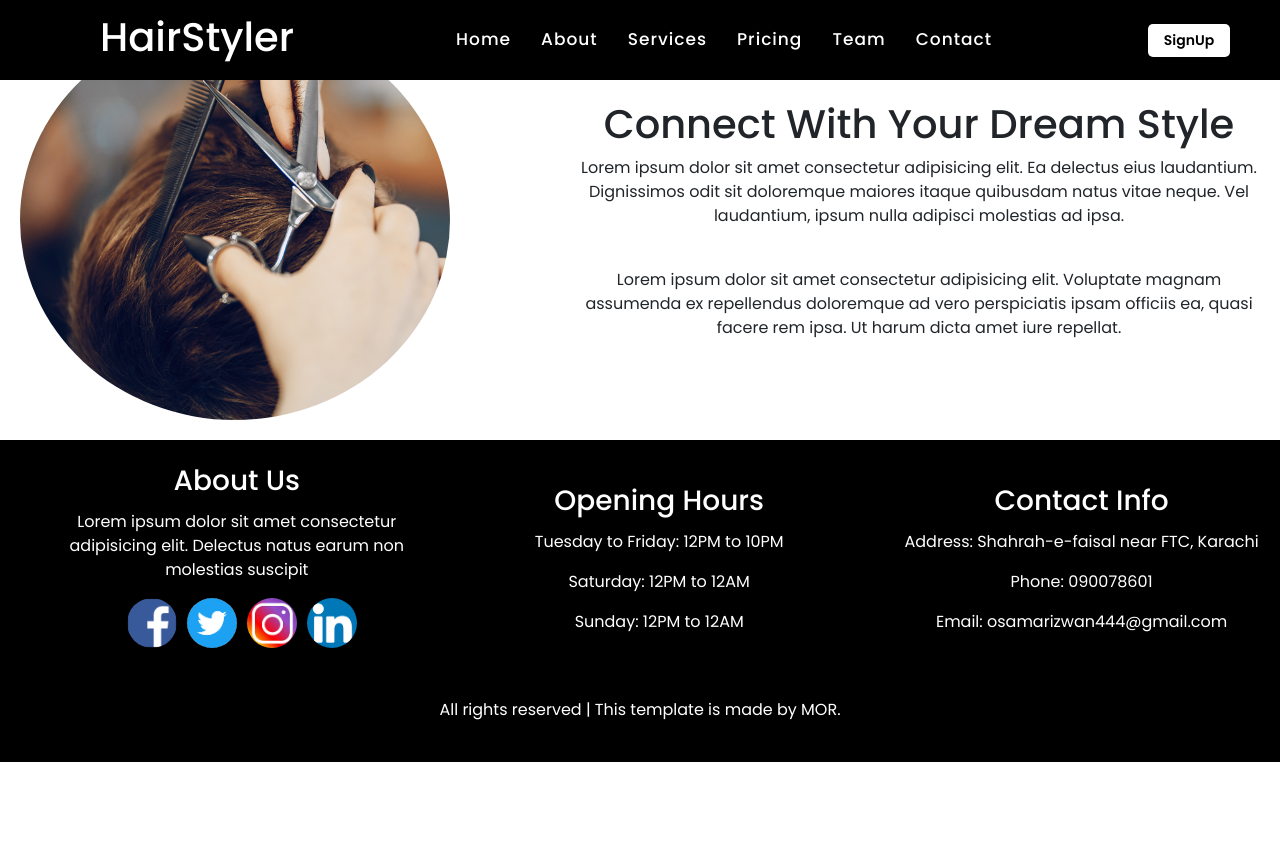
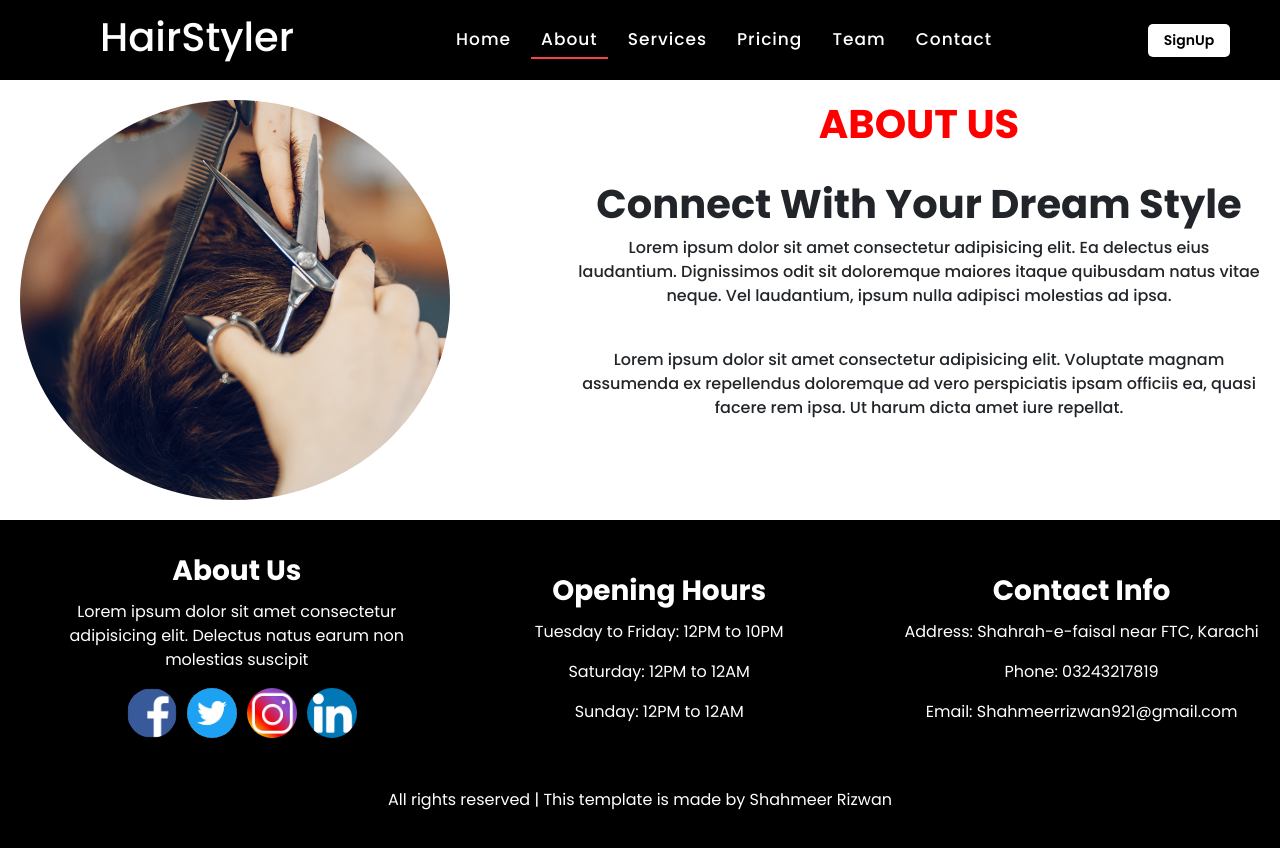
Before and after one commit to shahmeerrizwan/Barber-Website-React, a React (Create React App) app: page /about in a window 1280 px wide. Shown: the top 848 px of the page. Before the commit the page ends 800 px from the top, so only its background shows below. Built offline with nearby package versions, Linux system fonts and the light colour scheme.

Commit message:
Barber-Website-React

```diff
--- a/src/Components/Footer.js
+++ b/src/Components/Footer.js
@@ -34,13 +34,13 @@ export default function Footer() {
                 <div className="card-body">
                     <h3 className="card-title">Contact Info</h3>
                     <p className="text">Address: Shahrah-e-faisal near FTC, Karachi</p>
-                    <p className="text">Phone: 090078601</p>
-                    <p className="text">Email: osamarizwan444@gmail.com</p>
+                    <p className="text">Phone: 03243217819</p>
+                    <p className="text">Email: Shahmeerrizwan921@gmail.com</p>
                 </div>
             </div>
 
             <div><br /><br />
-                <p id="rights">All rights reserved | This template is made by MOR.</p><br />
+                <p id="rights">All rights reserved | This template is made by Shahmeer Rizwan</p><br />
             </div>
 
         </div>
--- a/src/Components/Navbar.css
+++ b/src/Components/Navbar.css
@@ -5,10 +5,14 @@
   box-sizing: border-box;
   font-family: "Poppins", sans-serif;
 }
+body {
+  padding-top: 80px;
+}
 nav {
   display: flex;
   height: 80px;
   position: fixed;
+  top: 0;
   width: 100%;
   background-color: #000000;
   align-items: center;
@@ -32,6 +36,7 @@ nav {
   font-size: 18px;
   cursor: pointer;
 }
+
 .btn-signup {
   padding: 6px;
   width: 82px;
@@ -76,21 +81,22 @@ nav ul li a {
 nav ul li a:hover {
   color: white !important;
 }
-nav ul li::before {
+nav ul li .active::before {
   content: "";
   position: absolute;
   left: 0;
   bottom: 0;
-  width: 0%;
+  width: 100%;
   height: 2px;
-  top: 33px;
+  top: 40px;
   background-color: #f94242;
   transition: width 0.5s ease;
 }
 
-nav ul li:hover::before {
-  width: 100%;
+nav ul li .active:hover::before {
+  width: 0%;
 }
+
 nav .menu-btn i {
   color: #ffffff !important;
   font-size: 22px;
--- a/src/Components/Navbar.js
+++ b/src/Components/Navbar.js
@@ -1,7 +1,7 @@
 
 import React, { useState, useEffect } from 'react';
 import './Navbar.css';
-import { Link } from 'react-router-dom';
+import { Link, NavLink } from 'react-router-dom';
 
 const Navbar = () => {
     const [menuOpen, setMenuOpen] = useState(false);
@@ -35,12 +35,12 @@ const Navbar = () => {
                     </div>
                 </label>
                 <ul>
-                    <li><Link to="/" onClick={handleMenuItemClick}>Home</Link></li>
-                    <li><Link to="/about" onClick={handleMenuItemClick}>About</Link></li>
-                    <li><Link to="/services" onClick={handleMenuItemClick}>Services</Link></li>
-                    <li><Link to="/pricing" onClick={handleMenuItemClick}>Pricing</Link></li>
-                    <li><Link to="/team" onClick={handleMenuItemClick}>Team</Link></li>
-                    <li><Link to="/contact" onClick={handleMenuItemClick}>Contact</Link></li>
+                    <li><NavLink activeclassname="active" to="/" onClick={handleMenuItemClick}>Home</NavLink></li>
+                    <li><NavLink to="/about" onClick={handleMenuItemClick}>About</NavLink></li>
+                    <li><NavLink to="/services" onClick={handleMenuItemClick}>Services</NavLink></li>
+                    <li><NavLink to="/pricing" onClick={handleMenuItemClick}>Pricing</NavLink></li>
+                    <li><NavLink to="/team" onClick={handleMenuItemClick}>Team</NavLink></li>
+                    <li><NavLink to="/contact" onClick={handleMenuItemClick}>Contact</NavLink></li>
                     <li onClick={handleMenuItemClick}>  <button className='btn btn-signup show'>SignUp</button></li>
                 </ul>
                 <div className='btn-main hide'>
--- a/src/Components/Slider.js
+++ b/src/Components/Slider.js
@@ -1,4 +1,6 @@
 import React from 'react'
+import { Link } from 'react-router-dom';
+
 
 export default function Slider() {
     return (
@@ -8,8 +10,8 @@ export default function Slider() {
                 <br />
                 <h1>GOOD LOOK GUARANTEED</h1><br />
                 <p>Lorem ipsum dolor sit, amet consectetur adipisicing elit. Suscipit, sint. Illum reprehenderit eius fugit et est vel, voluptatem facere illo. Voluptas nihil porro optio animi totam eaque deleniti dolores quasi.</p><br />
-                <button className="btn">Make an appointment</button>&nbsp;&nbsp;
-                <button className="btn">Contact Us</button>
+                <button className="btn"><Link to="/contact">Make an appointment</Link></button>&nbsp;&nbsp;
+                <button className="btn"><Link to="/contact">Contact Us</Link></button>
             </div>
 
             <div id="sliderimg"></div>
--- a/src/index.css
+++ b/src/index.css
@@ -14,13 +14,12 @@
   background-image: url(./Images/banner_bg.png);
   background-repeat: no-repeat;
   background-size: cover;
-  margin-top: 85px;
 }
 
 #slidertext {
   float: left;
   width: 55%;
-  margin: 40vh auto 0px 10px;
+  margin: 25vh auto 0px 10px;
   padding-left: 10px;
 }
 
@@ -34,13 +33,15 @@
 }
 
 .btn a {
-  color: rgb(255, 255, 255);
+  color: rgb(0, 0, 0);
 }
 
 a:hover {
   text-decoration: none;
 }
-
+.btn a:hover {
+  color: white;
+}
 .btn:hover {
   color: rgb(255, 255, 255) !important;
   background-color: #f94242;
@@ -61,6 +62,7 @@ a:hover {
 #aboutHeading {
   color: red;
   font-size: 40px;
+  font-weight: 800;
 }
 
 #aboutImg {
@@ -75,11 +77,15 @@ a:hover {
 #aboutText {
   width: 55%;
 }
-
+#aboutText p {
+  font-weight: 500;
+}
+#aboutText h1 {
+  font-weight: 700;
+}
 /* For Services */
 #services {
   text-align: center;
-  margin: 80px auto 0px auto;
   width: 100%;
   float: left;
   color: white;
@@ -97,7 +103,13 @@ a:hover {
   background-color: transparent;
   border: 1px solid transparent !important;
 }
-
+#services h1 {
+  font-weight: 700;
+}
+.card-title {
+  font-weight: 700;
+  padding-top: 10px;
+}
 .card img {
   width: 200px;
   height: 180px;
@@ -143,6 +155,7 @@ a:hover {
 
 #team h1 {
   margin-top: 100px;
+  font-weight: 800;
 }
 
 .teamtext img {
@@ -159,7 +172,7 @@ a:hover {
 
 /* For Contact */
 #contact {
-  padding-top: 110px;
+  padding-top: 40px;
   text-align: center;
 }
 
@@ -168,7 +181,9 @@ a:hover {
   margin: auto;
   padding: 20px;
 }
-
+#contact h1 {
+  font-weight: 800;
+}
 #contact button {
   background-color: #fb5353;
   color: white;
```
